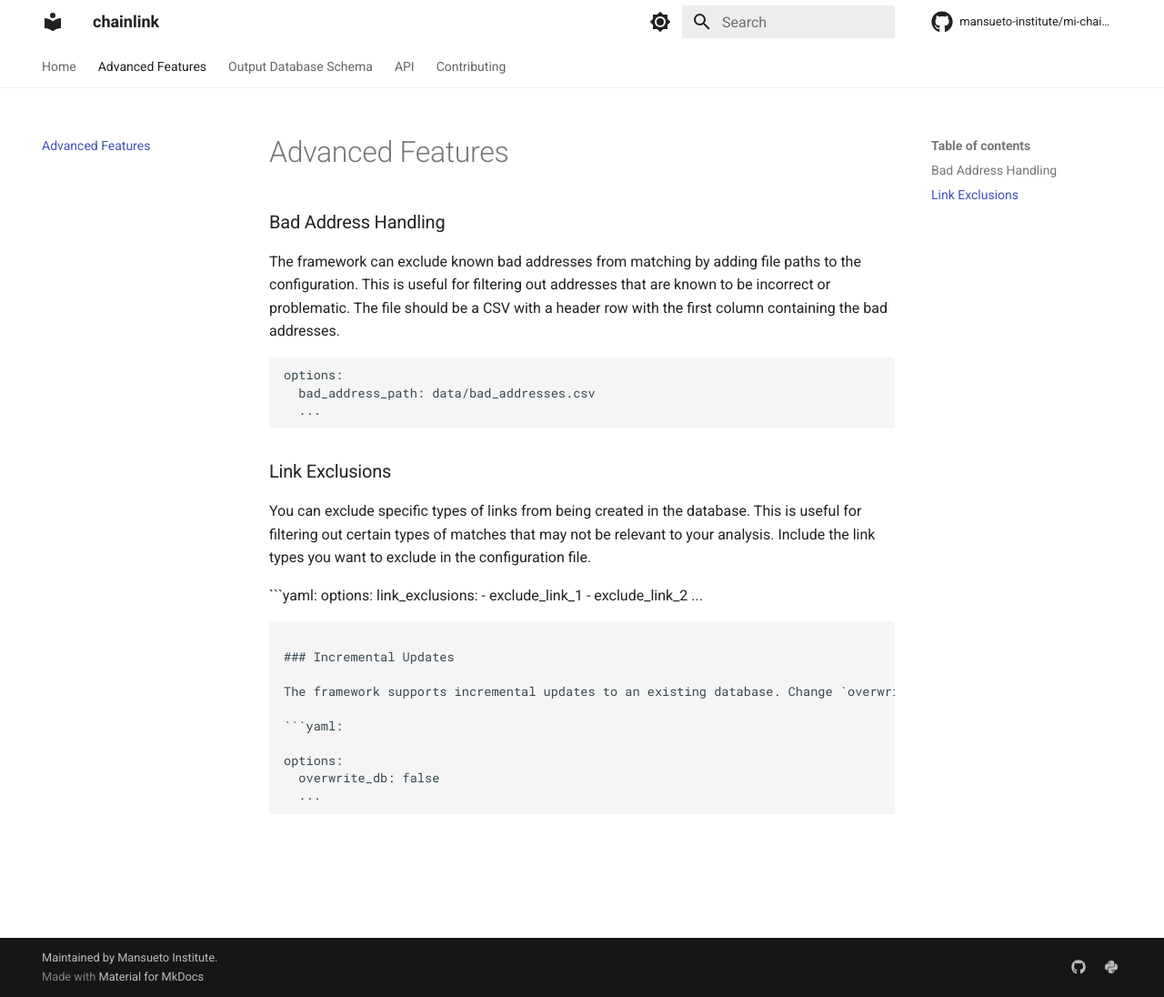
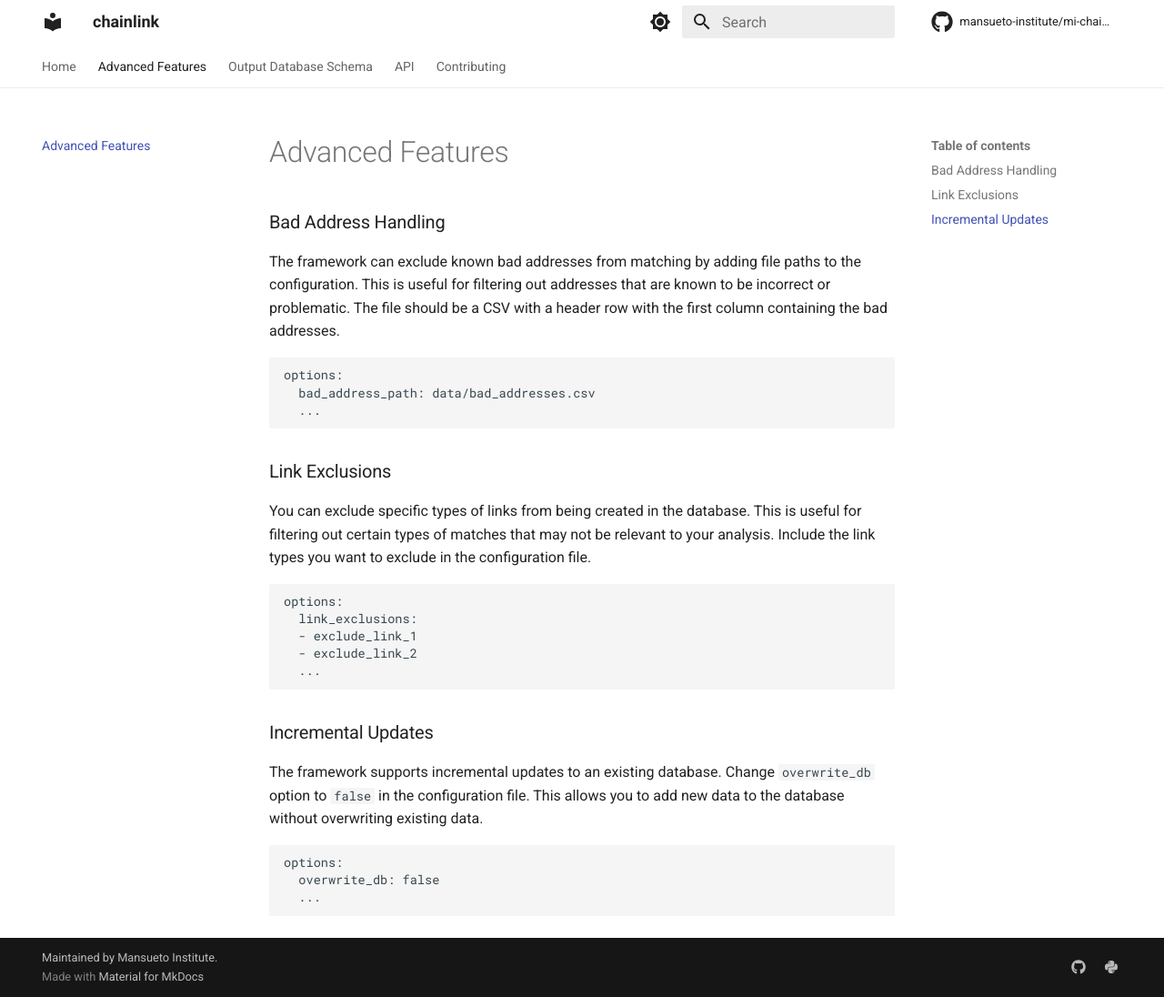
Before and after one commit to mansueto-institute/mi-chainlink, an MkDocs documentation site: the page built from docs/advanced-features.md, in a window 1280 px wide and 1096 px high. Shown: the whole window at 91% size. Built offline with MkDocs 1.6.1 and Material for MkDocs 9.7.7, drawn with Linux system fonts in a browser that asks for light colours; comment, search, counter and statistics services are not loaded.

Commit message:
fix md issue

````diff
--- a/docs/advanced-features.md
+++ b/docs/advanced-features.md
@@ -12,7 +12,7 @@ options:
 
 You can exclude specific types of links from being created in the database. This is useful for filtering out certain types of matches that may not be relevant to your analysis. Include the link types you want to exclude in the configuration file.
 
-```yaml:
+```yaml
 options:
   link_exclusions:
   - exclude_link_1
@@ -24,8 +24,7 @@ options:
 
 The framework supports incremental updates to an existing database. Change `overwrite_db` option to `false` in the configuration file. This allows you to add new data to the database without overwriting existing data.
 
-```yaml:
-
+```yaml
 options:
   overwrite_db: false
   ...
````
